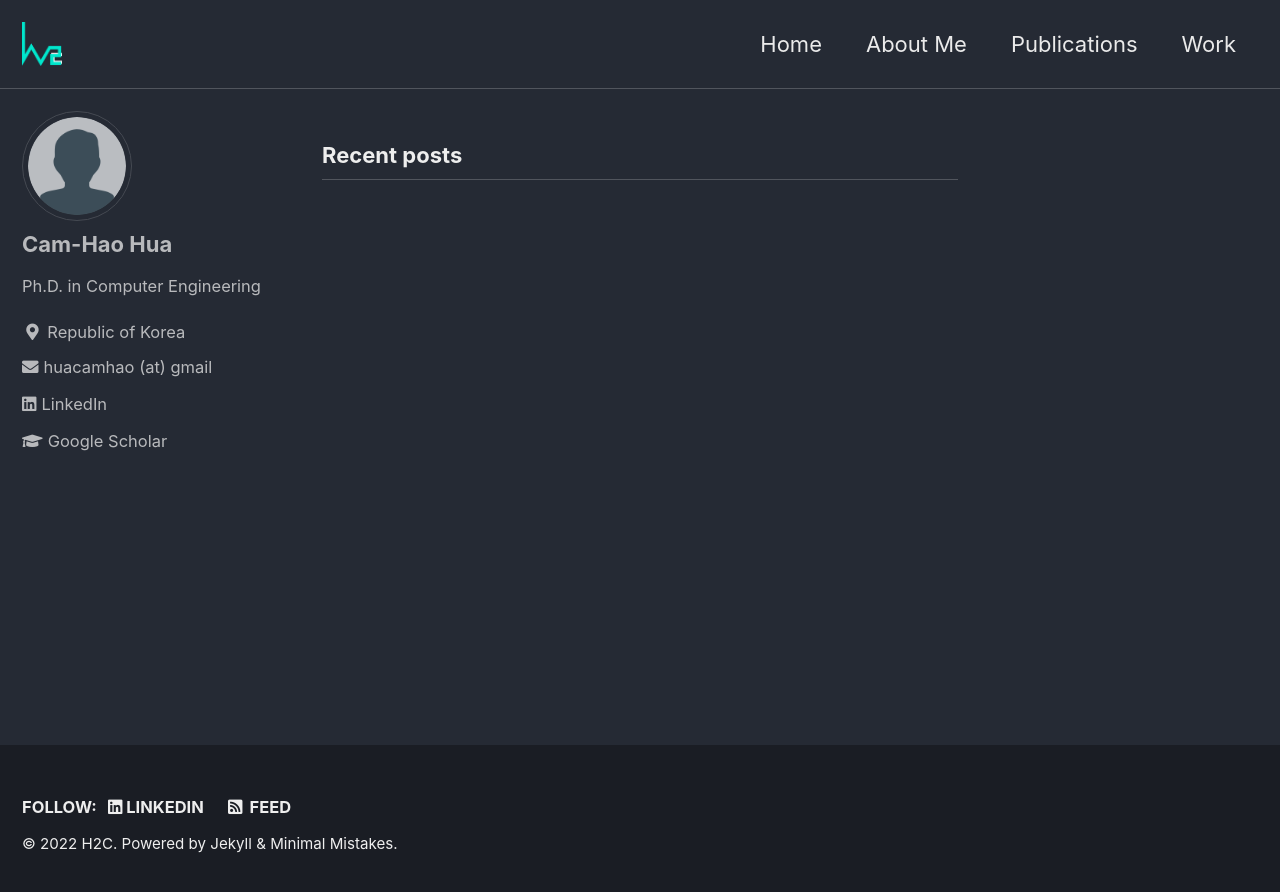
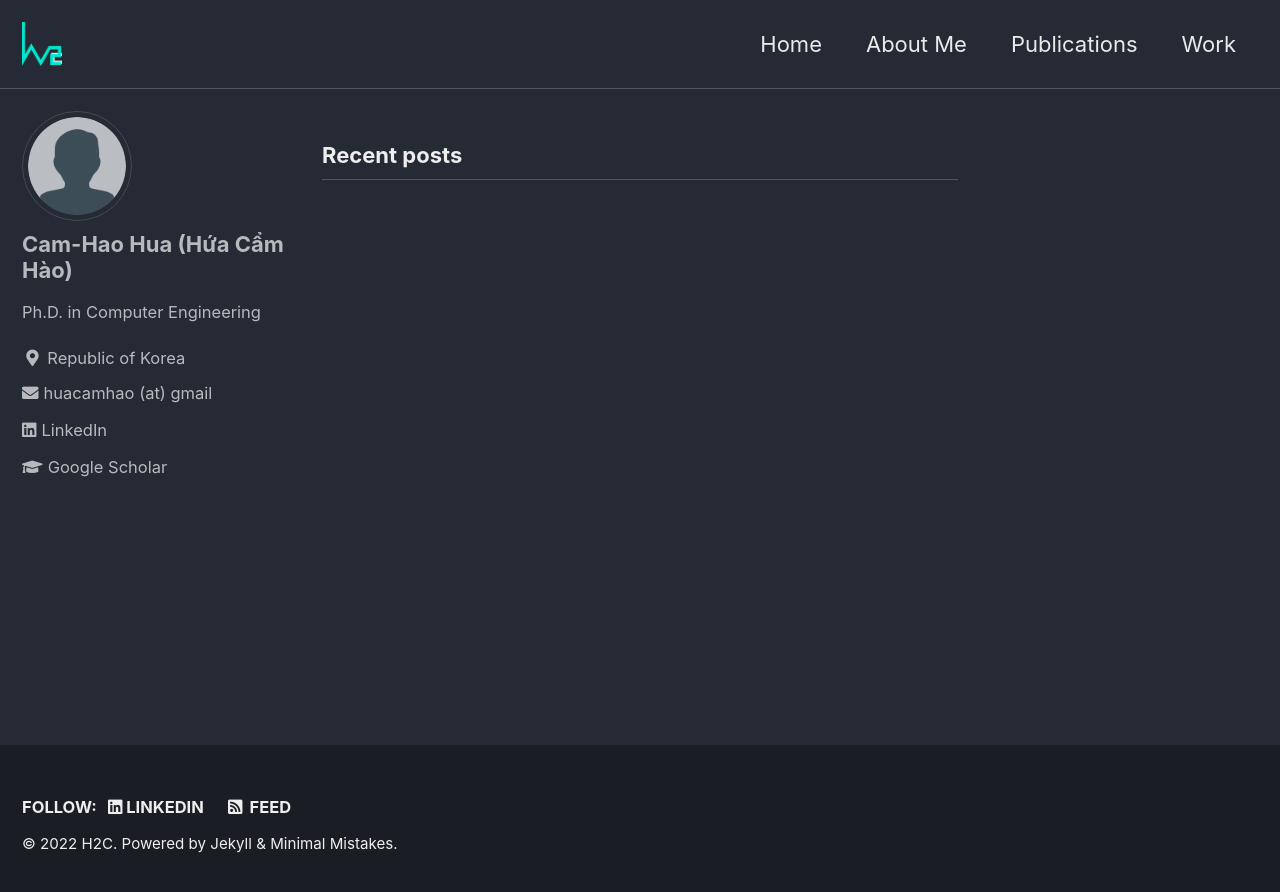
Before and after one commit to camhao168/camhao168.github.io, a Jekyll site: the page built from index.html, in a window 1280 px wide. Shown: the top 892 px of the page. Built offline with Jekyll 4.4.1, drawn with Linux system fonts in a browser that asks for light colours; cached includes are drawn as plain includes; the list of posts is cut into pages by our own code.

Commit message:
Update _config.yml

```diff
--- a/_config.yml
+++ b/_config.yml
@@ -106,7 +106,7 @@ analytics:
 
 # Site Author
 author:
-  name             : "Cam-Hao Hua"
+  name             : "Cam-Hao Hua (Hứa Cẩm Hào)"
   avatar           : "/assets/images/bio-photo-anonymous.png" # path of avatar image
   bio              : "Ph.D. in Computer Engineering"
   location         : "Republic of Korea"
```
